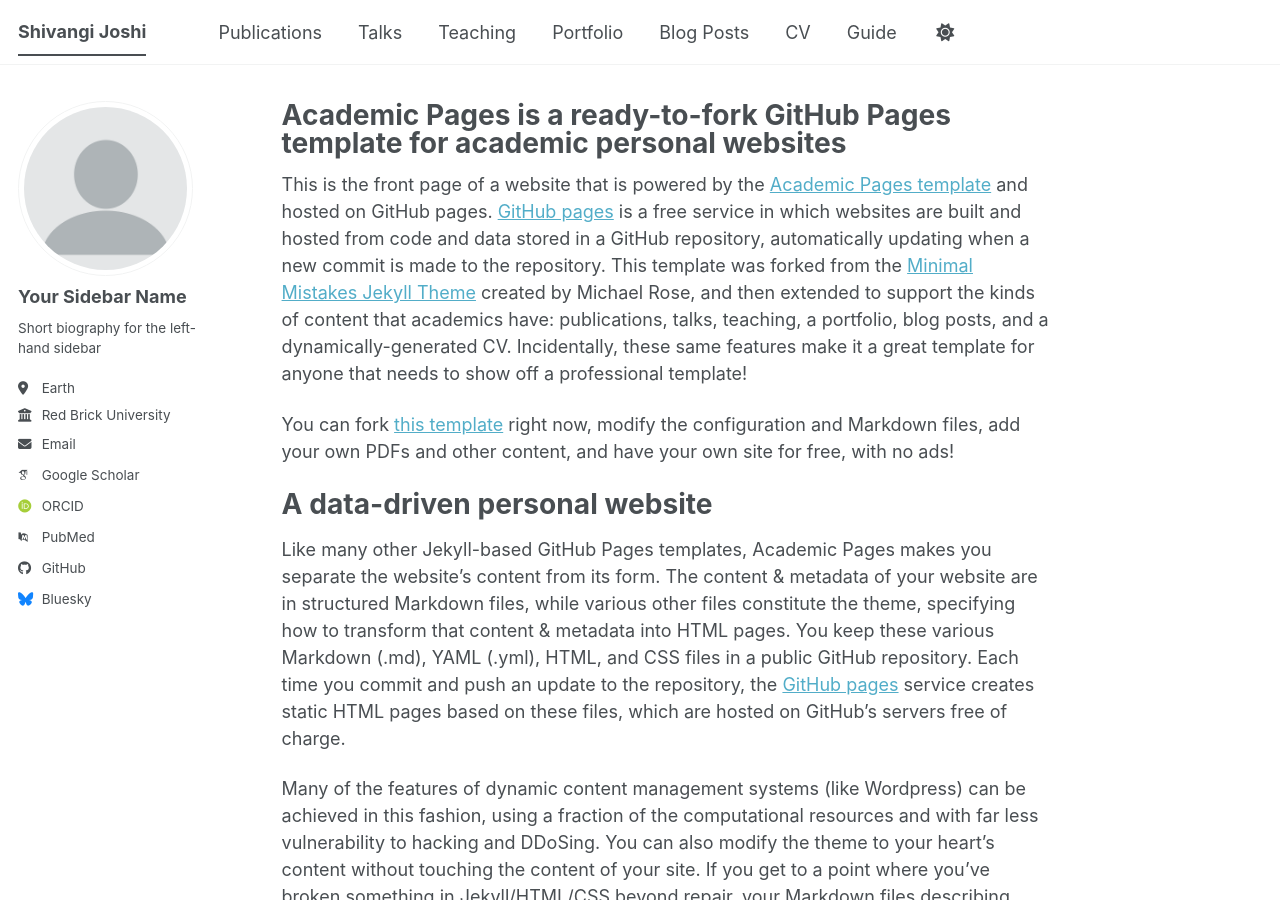
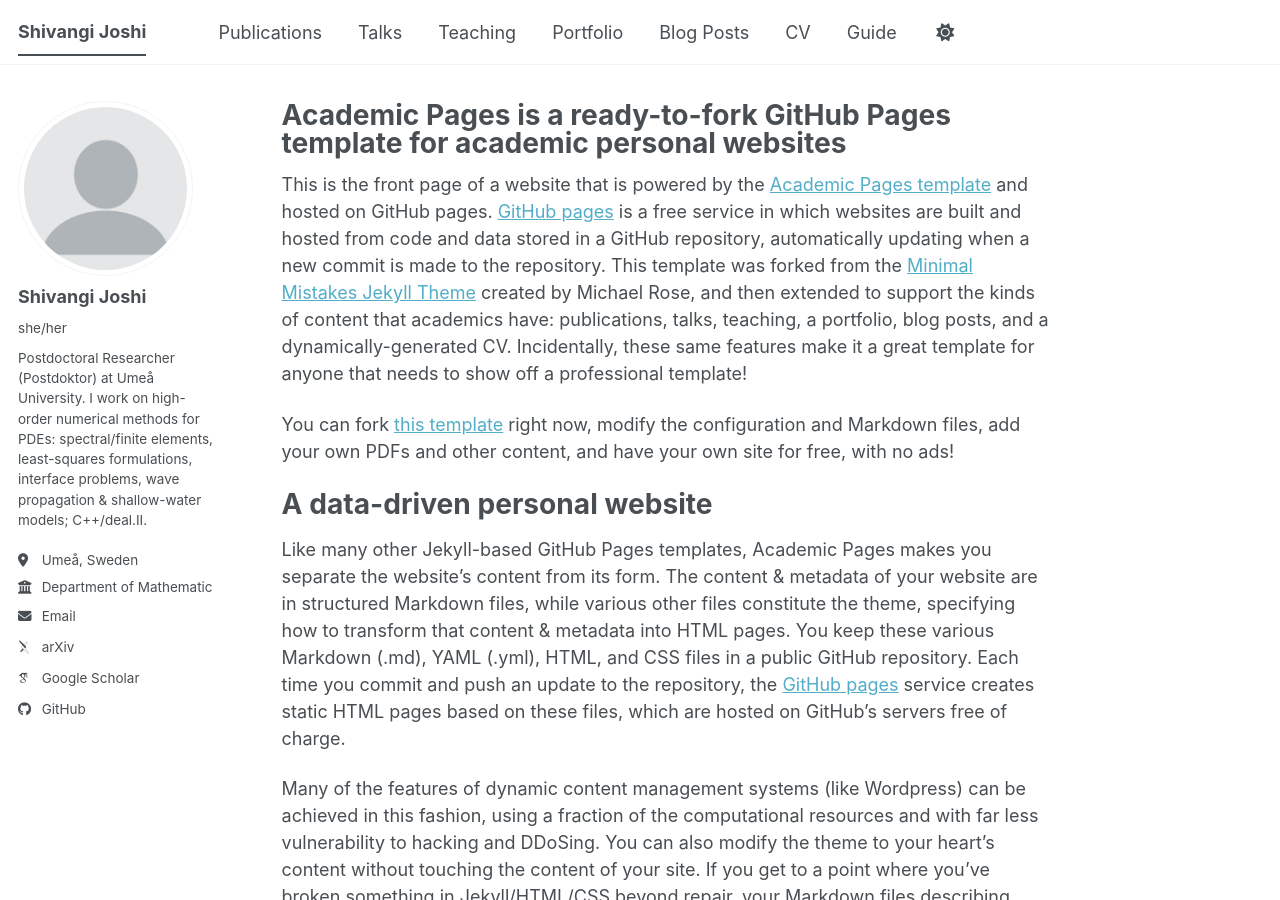
Before and after one commit to joshishivangi/joshishivangi.github.io, a Jekyll site: the page built from _pages/about.md, in a window 1280 px wide and 900 px high. Built offline with Jekyll 4.4.1, drawn with Linux system fonts in a browser that asks for light colours; some web fonts are replaced; a script bundle is joined from its source files by our own code; library files that are not in the unit come from our copies.

Commit message:
Update _config.yml

```diff
--- a/_config.yml
+++ b/_config.yml
@@ -9,78 +9,78 @@
 # Basic Site Settings
 locale: "en-US"
 site_theme: "default" # The available themes options are "default", "air", "sunrise", "mint", "dirt" and "contrast"
-title: "Shivangi Joshi" #"Your Name / Site Title"
+title: "Shivangi Joshi"
 title_separator: "-"
 name: &name "Shivangi Joshi"
-description: &description "Your Name's academic portfolio" # Update this with a general description of your site, this is the default if not overridden by a page
-url:
-  https://academicpages.github.io # The base hostname & protocol for your site e.g. "https://[your GitHub username].github.io",
-  # or if you already have some other page hosted on Github then use "https://[your GitHub username].github.io/[Your Repo Name]"
-baseurl: "" # the subpath of your site, e.g. "/blog"
-repository: "academicpages/academicpages.github.io"
+description: &description "Postdoctoral researcher in computational mathematics working on high-order numerical methods for PDEs (interface problems, wave propagation, shallow-water models)."
+
+# IMPORTANT: url must be a single string (YAML-safe)
+url: "https://joshishivangi.github.io"
+baseurl: "" # keep empty for username.github.io sites
+repository: "joshishivangi/joshishivangi.github.io"
 
 # Site Author - The following control what appear as part of the author content on the side bar.
 #               If a field is blank the icon and link will not appear, otherwise it will be shown.
 #               Additional customization can be done by editing /_includes/author-profile.html
 author:
   # Biographic information
-  avatar: "profile.png"
-  name: "Your Sidebar Name"
-  pronouns: # example: "she/her"
-  bio: "Short biography for the left-hand sidebar"
-  location: "Earth"
-  employer: "Red Brick University"
-  uri: # URL
-  email: "none@example.org"
+  avatar: "profile.png"          # place this file in /images/
+  name: "Shivangi Joshi"
+  pronouns: "she/her"
+  bio: "Postdoctoral Researcher (Postdoktor) at Umeå University. I work on high-order numerical methods for PDEs: spectral/finite elements, least-squares formulations, interface problems, wave propagation & shallow-water models; C++/deal.II."
+  location: "Umeå, Sweden"
+  employer: "Department of Mathematics and Mathematical Statistics, Umeå University"
+  uri:                          # personal homepage URL (optional)
+  email: "shivangi.joshi@umu.se"
 
   # Academic websites
-  academia: # URL
-  arxiv: # URL - Update with the correct link to your profile
-  googlescholar: "https://scholar.google.com/citations?user=PS_CX0AAAAAJ"
-  inspire-hep: # URL
-  impactstory: # URL
-  orcid: "https://orcid.org/yourorcidurl"
-  semantic: # URL
-  ssrn: # URL
-  pubmed: "https://www.ncbi.nlm.nih.gov/pubmed/?term=john+snow"
-  researchgate: # URL
-  scopus: # URL
-  zotero: # URL
+  academia:                     # URL
+  arxiv: "https://arxiv.org/search/?searchtype=author&query=Joshi%2C+S"   # optional; change if you have a specific author page
+  googlescholar: "https://scholar.google.com/citations?user=kYvLj-wAAAAJ"
+  inspire-hep:                  # URL
+  impactstory:                  # URL
+  orcid:                        # put your ORCID URL if you have one (e.g., https://orcid.org/0000-0000-0000-0000)
+  semantic:                     # URL
+  ssrn:                         # URL
+  pubmed:                       # usually not needed for math; leave blank
+  researchgate:                 # URL
+  scopus:                       # URL
+  zotero:                       # URL
 
   # Repositories and software development
-  bitbucket: # Username - Update with your username on the site
-  codepen: # Username
-  dribbble: # Username
-  github: "academicpages"
-  kaggle: # Username
-  stackoverflow: # User number or user number and name (i.e., use "1" or "1/jeff-atwood")
+  bitbucket:                    # Username
+  codepen:                      # Username
+  dribbble:                     # Username
+  github: "joshishivangi"
+  kaggle:                       # Username
+  stackoverflow:                # e.g. "1" or "1/jeff-atwood"
 
   # Social media
-  artstation: # Username
-  bluesky: "bsky.app" # Replace this with you Bluesky username
-  facebook: # Username
-  flickr: # Username
-  foursquare: # Username
-  goodreads: # Username
-  google_plus: # Username
-  keybase: # Username
-  instagram: # Username
-  lastfm: # Username
-  linkedin: # Username
-  mastodon: # URL
-  medium: # URL
-  pinterest: # Username
-  soundcloud: # Username
-  steam: # Username
-  telegram: # URL
-  tumblr: # Username
-  twitter: # Username for X / Twitter
-  vine: # Username
-  weibo: # Username
-  wikipedia: # Username
-  xing: # Username
-  youtube: # Username
-  zhihu: # Username
+  artstation:                   # Username
+  bluesky:                      # handle or URL if you use Bluesky
+  facebook:                     # Username
+  flickr:                       # Username
+  foursquare:                   # Username
+  goodreads:                    # Username
+  google_plus:                  # Username
+  keybase:                      # Username
+  instagram:                    # Username
+  lastfm:                       # Username
+  linkedin:                     # Username or URL
+  mastodon:                     # URL
+  medium:                       # URL
+  pinterest:                    # Username
+  soundcloud:                   # Username
+  steam:                        # Username
+  telegram:                     # URL
+  tumblr:                       # Username
+  twitter:                      # Username for X / Twitter
+  vine:                         # Username
+  weibo:                        # Username
+  wikipedia:                    # Username
+  xing:                         # Username
+  youtube:                      # Username
+  zhihu:                        # Username
 
 # Publication Category - The following the list of publication categories and their headings
 publication_category:
@@ -147,8 +147,8 @@
 # - https://developers.google.com/structured-data/customize/social-profiles
 social:
   type: # Person or Organization (defaults to Person)
-  name: # If the user or organization name differs from the site's name
-  links: # An array of links to social media profiles
+  name:
+  links:
 
 # Analytics
 analytics:
@@ -272,7 +272,6 @@
     values:
       layout: single
       author_profile: true
-      share: true
       comment: true
   # _talks
   - scope:
@@ -290,9 +289,7 @@
 
 # Outputting
 permalink: /:categories/:title/
-# paginate: 5 # amount of posts to show
-# paginate_path: /page:num/
-timezone: Etc/UTC # https://en.wikipedia.org/wiki/List_of_tz_database_time_zones
+timezone: "Etc/UTC" # keep as-is unless you want local time zones in posts/talks
 
 # Plugins
 plugins:
@@ -313,35 +310,14 @@
   - jemoji
 
 # Archives
-#  Type
-#  - GitHub Pages compatible archive pages built with Liquid ~> type: liquid (default)
-#  - Jekyll Archives plugin archive pages ~> type: jekyll-archives
-#  Path (examples)
-#  - Archive page should exist at path when using Liquid method or you can
-#    expect broken links (especially with breadcrumbs enabled)
-#  - <base_path>/tags/my-awesome-tag/index.html ~> path: /tags/
-#  - <base_path/categories/my-awesome-category/index.html ~> path: /categories/
-#  - <base_path/my-awesome-category/index.html ~> path: /
 category_archive:
   type: liquid
   path: /categories/
 tag_archive:
   type: liquid
   path: /tags/
-# https://github.com/jekyll/jekyll-archives
-# jekyll-archives:
-#   enabled:
-#     - categories
-#     - tags
-#   layouts:
-#     category: archive-taxonomy
-#     tag: archive-taxonomy
-#   permalinks:
-#     category: /categories/:name/
-#     tag: /tags/:name/
 
 # HTML Compression
-# - https://jch.penibelst.de/
 compress_html:
   clippings: all
   ignore:
```
